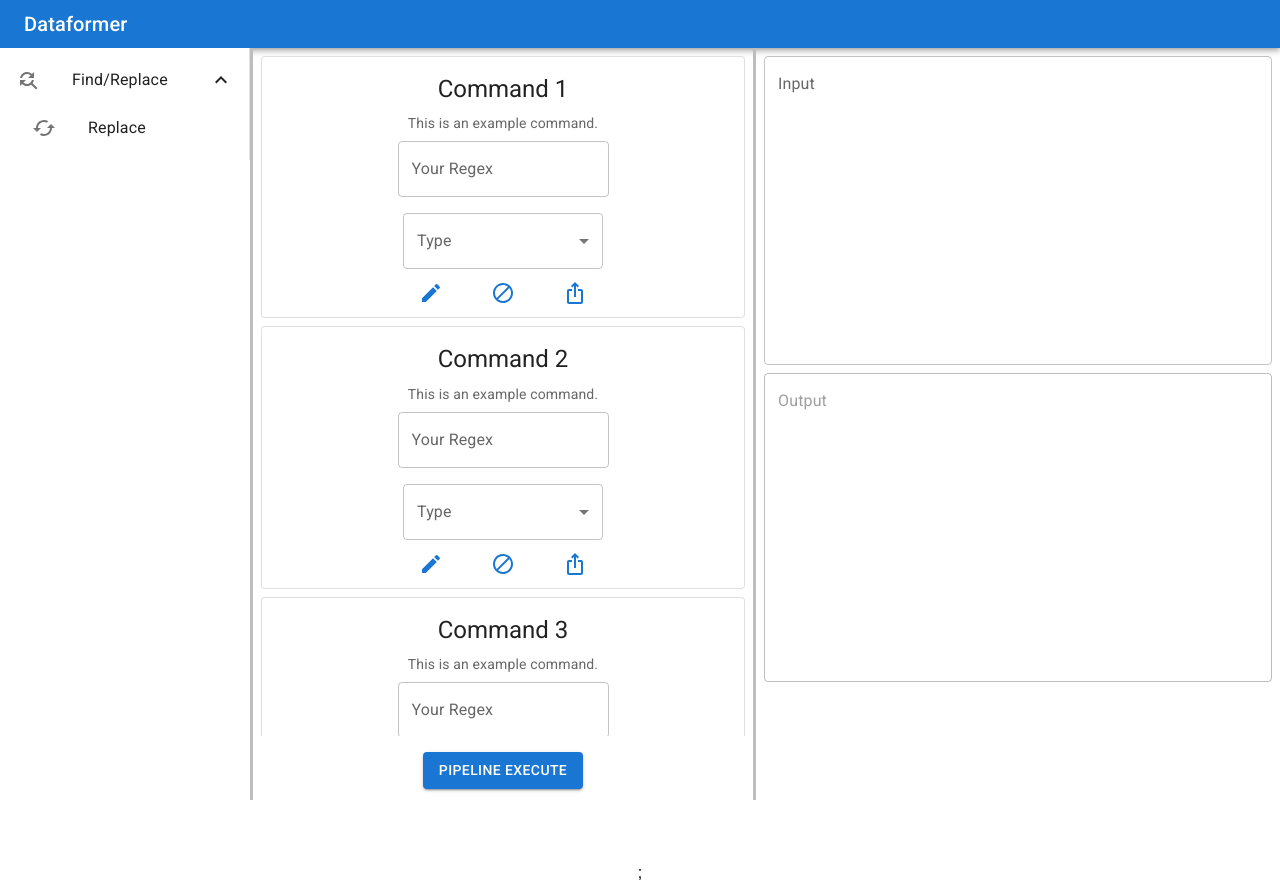
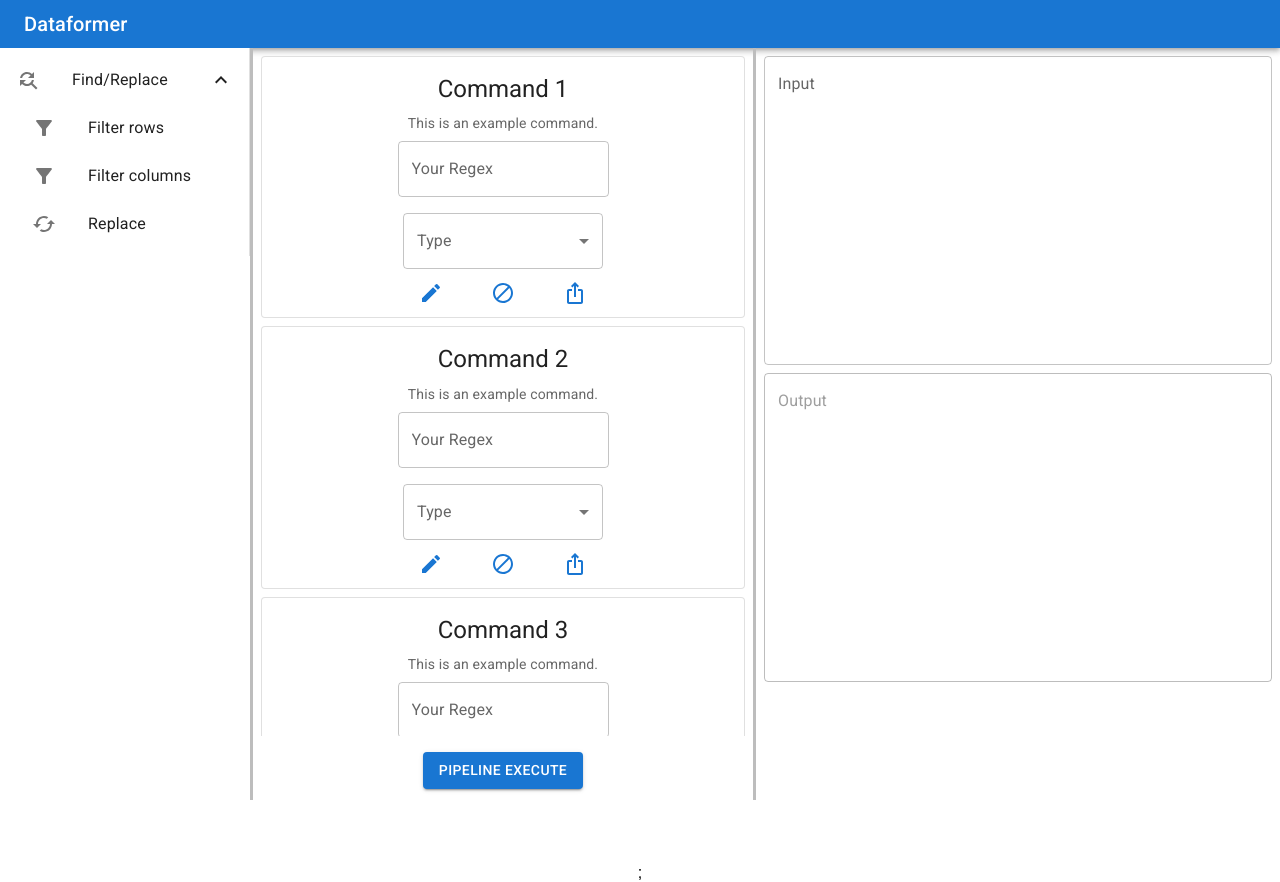
Before and after one commit to dataformer/dataformer, a React (Create React App) app in the folder frontend/: page / in a window 1280 px wide. Built offline with nearby package versions, Linux system fonts and the light colour scheme.

Commit message:
Added other command classes

```diff
--- a/frontend/src/components/sidebar/Sidebar.js
+++ b/frontend/src/components/sidebar/Sidebar.js
@@ -10,6 +10,8 @@
 import CachedIcon from "@mui/icons-material/Cached";
 
 import { ReplaceCommand } from "../../state/ReplaceCommand";
+import { FilterRowsCommand } from "../../state/FilterRowsCommand";
+import { FilterColsCommand } from "../../state/FilterColsCommand";
 
 function Sidebar(props) {
   const commandGroups = [
@@ -17,18 +19,16 @@
       name: "Find/Replace",
       icon: <FindReplaceIcon />,
       commands: [
-        // {
-        //   name: "Filter rows",
-        //   icon: <FilterAltIcon />,
-        //   // callback: () => alert("Filtered rows!"),
-        //   commandType: ReplaceCommand
-        // },
-        // {
-        //   name: "Filter columns",
-        //   icon: <FilterAltIcon />,
-        //   // callback: () => alert("Filtered colmns!"),
-        //   commandType: ReplaceCommand
-        // },
+        {
+          name: "Filter rows",
+          icon: <FilterAltIcon />,
+          commandType: FilterRowsCommand
+        },
+        {
+          name: "Filter columns",
+          icon: <FilterAltIcon />,
+          commandType: FilterColsCommand
+        },
         {
           name: "Replace",
           icon: <CachedIcon />,
--- a/frontend/src/state/ReplaceCommand.tsx
+++ b/frontend/src/state/ReplaceCommand.tsx
@@ -24,7 +24,7 @@
     public toString(): string {
         this.checkRep();
 
-        return `This is a Replace Commands command with script template ${this.generateScript()}`;
+        return `This is a Replace command with script template ${this.generateScript()}`;
     }
 
     private checkRep(): void {}
--- a/frontend/src/state/State.tsx
+++ b/frontend/src/state/State.tsx
@@ -14,11 +14,12 @@
     }
 
     public getCommands(): Array<Command> {
-        return [];
+        return this.commands;
     }
 
     public addCommand(newCommand: Command): State {
         console.log('here!')
+        console.log('existing commands', this.getCommands());
         return new State([...this.getCommands(), newCommand]);
     }
 
```
Also changed, not shown: frontend/src/state/Command.tsx (+0 -9 lines).
